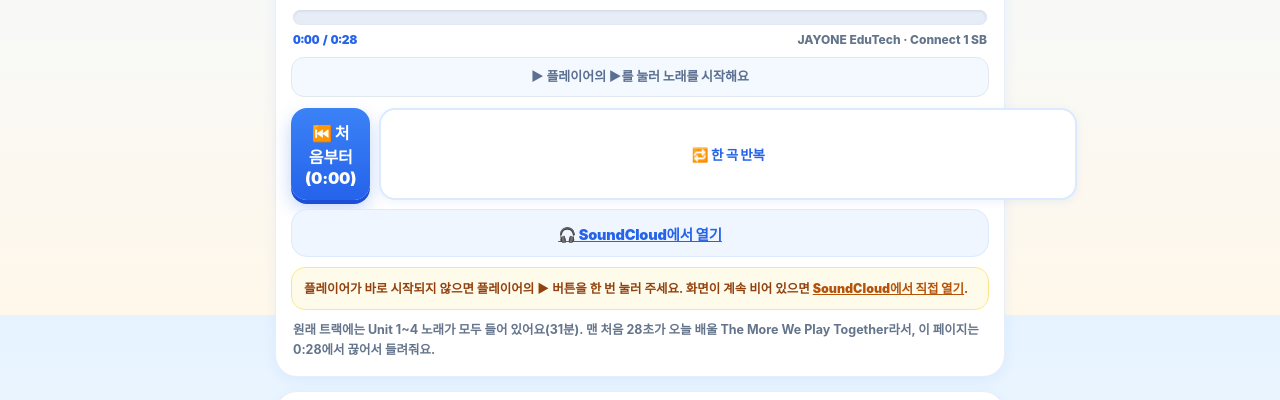
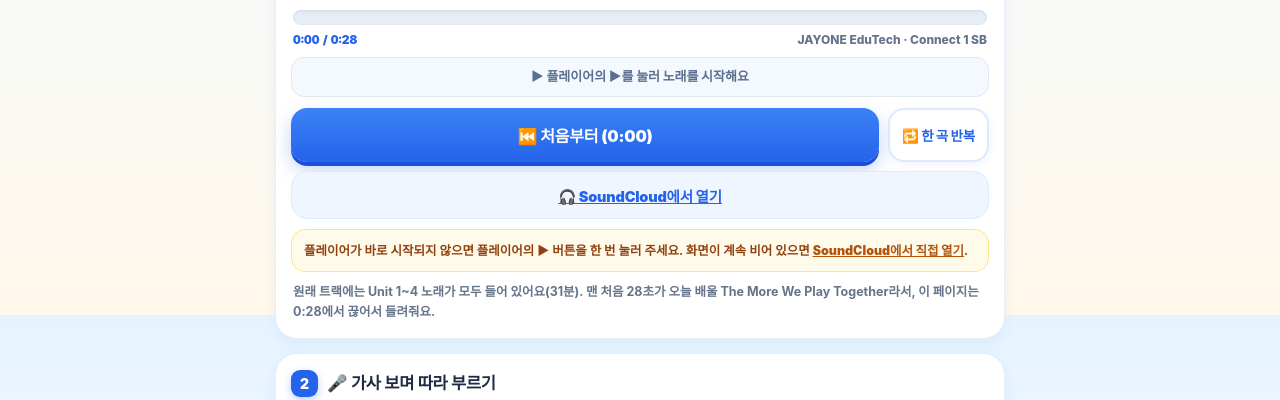
Before and after one commit to gowooni85-ctrl/morning-routine, a plain HTML site: page connect.html in a window 1280 px wide. Shown: the part 485-885 px from the top of the page. Drawn offline with Linux system fonts and the light colour scheme.

Commit message:
Connect 1: 한 곡 반복 버튼이 좁은 화면에서 넘치던 폭 수정

```diff
--- a/connect.html
+++ b/connect.html
@@ -145,7 +145,7 @@
   .sc-state.on{background:#eaf6ff;border-color:#bfdbfe;color:#1d4ed8}
   .sc-state.done{background:#fff7e8;border-color:#fde68a;color:#9a5b06}
   .btn-chip{
-    flex:0 0 auto;color:#2563eb;background:#fff;border:2px solid #dbeafe;
+    flex:0 0 auto;width:auto;color:#2563eb;background:#fff;border:2px solid #dbeafe;
     box-shadow:0 2px 8px rgba(37,99,235,.08);font-size:13.5px;min-height:54px;
     padding:0 12px;white-space:nowrap;
   }
```
